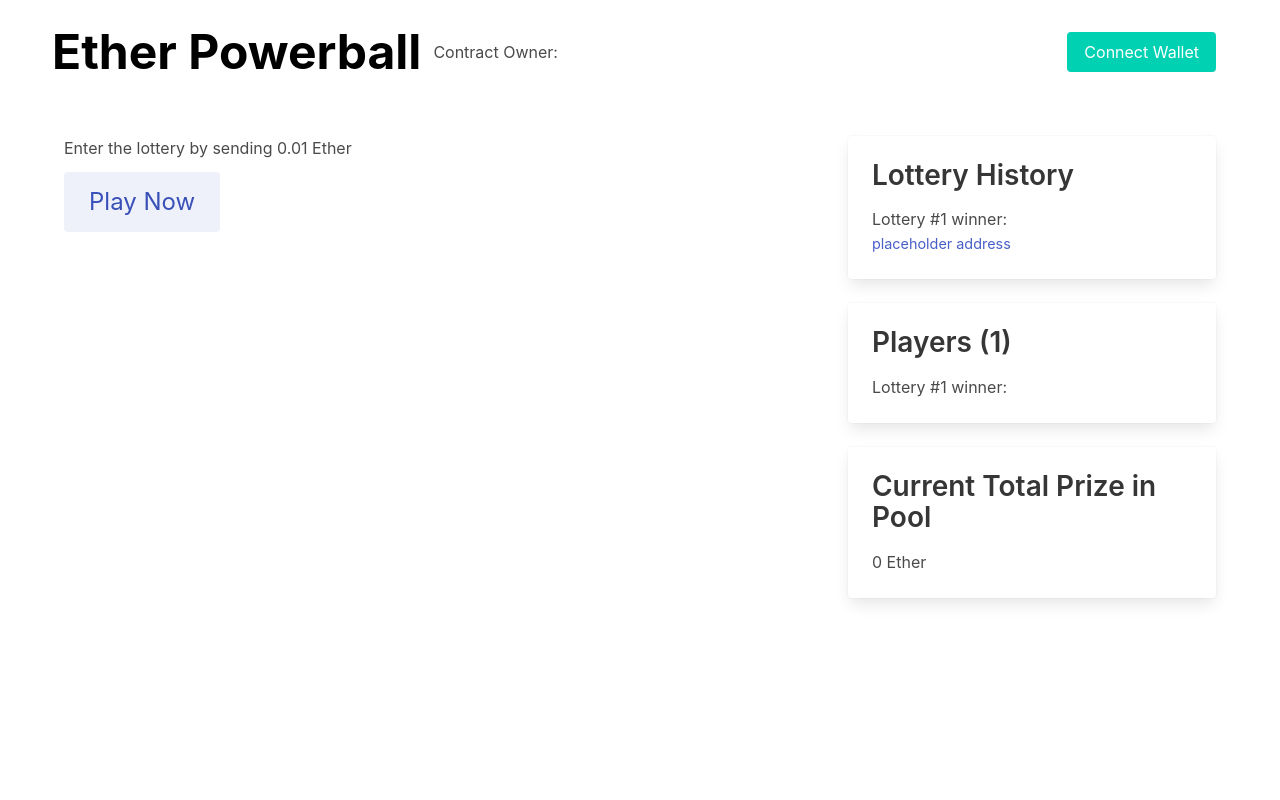
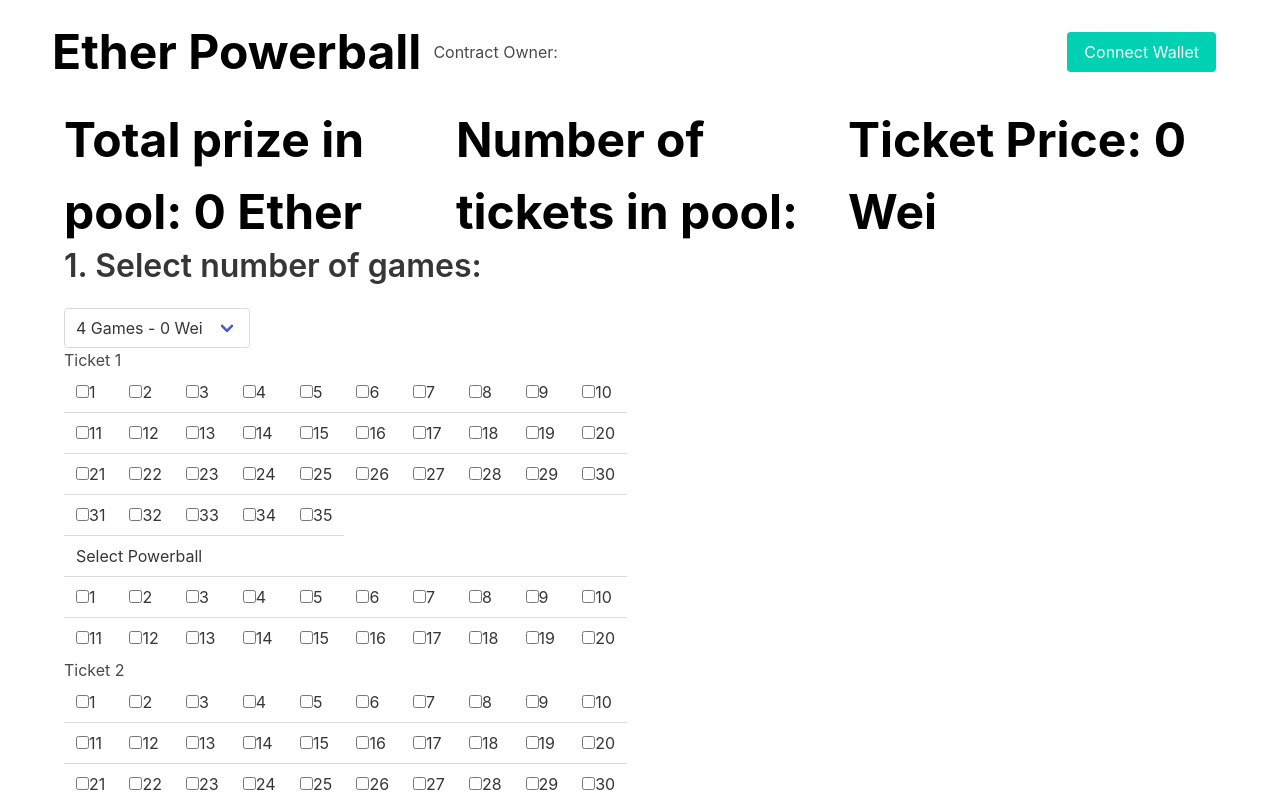
Before and after one commit to P4Peemo/PowerballApp, a Next.js app: page / in a window 1280 px wide. Shown: the top 800 px of the page. Built offline with nearby package versions, Linux system fonts and the light colour scheme.

Commit message:
Complete ticket selection UI

```diff
--- a/pages/_app.js
+++ /dev/null
@@ -1,7 +0,0 @@
-import '../styles/globals.css'
-
-function MyApp({ Component, pageProps }) {
-  return <Component {...pageProps} />
-}
-
-export default MyApp
--- a/pages/index.js
+++ b/pages/index.js
@@ -11,6 +11,7 @@ const Home = () => {
   const [localContract, setLocalContract] = useState()
 
   const [contractOwner, setContractOwner] = useState()
+  const [ticketPrice, setTicketPrice] = useState(0) // stored in terms of ether
   const [totalPot, setTotalPot] = useState(0)
   const [lotteryHistory, setLotteryHistory] = useState([])
   const [lotteryId, setLotteryId] = useState(0)
@@ -18,6 +19,25 @@ const Home = () => {
 
   const [isOwner, setIsOwner] = useState(false)
   //const [myTickets, setMyTickets] = useState()
+
+  // current round of draw related
+  const [numOfTickets, setNumOfTickets] = useState(4)
+  const initialiseTickets = () => {
+    let tickets = []
+    const defaultTicket = () => {
+      return {
+        balls: new Array(7).fill(0),
+        powerball: 0
+      }
+    }
+
+    [...Array(numOfTickets).keys()].forEach(i => {
+      tickets.push(defaultTicket())
+    })
+    return tickets
+  }
+
+  const [ticketsToPlace, setTicketsToPlace] = useState(initialiseTickets())
 
   // Check if wallet is connect upon loading (once only)
   useEffect(() => {
@@ -34,8 +54,11 @@ const Home = () => {
 
   const updateContractInfo = async () => {
     const contractOwner = (await localContract.methods.manager().call()).toLowerCase()
+    const ticketPrice = await localContract.methods.ticketPrice().call()
     setContractOwner(contractOwner)
     setIsOwner(address == contractOwner)
+    setTicketPrice(parseInt(ticketPrice))
+    // setTicketPrice(parseFloat(web3.utils.fromWei(`${ticketPrice}`, 'ether')))
   }
 
   const updateLotteryInfo = async () => {
@@ -68,17 +91,28 @@ const Home = () => {
   }*/
 
   const placeBetHandler = async () => {
-    const betsToPlace = [[1,3,5,7,9,11,13,2]]
+    const sanitisedTickets = ticketsToPlace.map(ticket => {
+      ticket.balls = ticket.balls.sort((a, b) => a - b)
+      return [
+        ...ticket.balls,
+        ticket.powerball
+      ]
+    })
+
+    console.log(sanitisedTickets)
+    console.log(numOfTickets, ticketPrice, numOfTickets * ticketPrice)
     try {
-      await localContract.methods.play(betsToPlace).send({
+      await localContract.methods.play(sanitisedTickets).send({
         from: address,
-        value: web3.utils.toWei('0.000001', 'ether'),
-        gas: 300000,
+        value: numOfTickets * ticketPrice,
+        // value: web3.utils.toWei(`${numOfTickets * ticketPrice}`, 'ether'),
+        gas: 1000000,
         gasPrice: null
       })
 
       updateLotteryInfo()
     } catch (err) {
+      console.log('error here')
       setError(err)
     }
   }
@@ -151,6 +185,100 @@ const Home = () => {
     }
   }
 
+  const changeNumOfTicketsHandler = e => {
+    setNumOfTickets(parseInt(e.target.value))
+  }
+
+  const selectNumberHandler = (e, ticketId, isPbRow) => {
+    let ticket = ticketsToPlace[ticketId]
+    const selectNumber = (value, ticket, isPbRow) => {
+      if (isPbRow) {
+        ticket.powerball = value
+      } else {
+        let balls = ticket.balls
+        balls[balls.findIndex(ball => ball == 0)] = value
+      }
+
+      return ticket
+    }
+
+    const unselectNumber = (value, ticket, isPbRow) => {
+      if (isPbRow) {
+        ticket.powerball = 0
+      } else {
+        let balls = ticket.balls
+        balls[balls.findIndex(ball => ball == value)] = 0
+      }
+      return ticket
+    }
+    const isChecked = e.target.checked
+    const targetValue = parseInt(e.target.value)
+    if (isChecked) {
+      ticket = selectNumber(targetValue, ticket, isPbRow)
+    } else {
+      ticket = unselectNumber(targetValue, ticket, isPbRow)
+    }
+    let modifiedTickets = ticketsToPlace.slice(0, ticketId)
+    modifiedTickets.push(ticket)
+    modifiedTickets = modifiedTickets.concat(ticketsToPlace.slice(ticketId+1, numOfTickets))
+    console.log(modifiedTickets)
+    setTicketsToPlace(modifiedTickets)
+  }
+
+  const checkDisabled = (ticketId, value, isPbRow) => {
+    const ticket = ticketsToPlace[ticketId]
+    if (isPbRow) {
+      return ticket.powerball != value &&
+      ticket.powerball != 0
+    } else {
+      return !ticket.balls.includes(value) &&
+      (ticket.balls.findIndex(elem => elem == 0) == -1)
+    }
+  }
+
+  const numberTableRowHTML = (idArray, ticketId, isPbRow) => (
+    <tr>
+      {
+        idArray.map(i => (
+          <td key={`ticket-${ticketId}${isPbRow ? '-pb' : ''}-${i}`}>
+            <input type="checkbox" id={`ticket-${ticketId}${isPbRow ? '-pb' : ''}-${i}`}
+              value={`${i}`} onChange={e => selectNumberHandler(e, ticketId, isPbRow)}
+              disabled={checkDisabled(ticketId, i, isPbRow)}/>
+            <label htmlFor={`ticket-${ticketId}${isPbRow ? '-pb' : ''}-${i}`}>{i}</label>
+          </td>
+        ))
+      }
+    </tr>
+  )
+
+  const selectNumbersHTML = _ => (
+    [...Array(numOfTickets).keys()].map(ticketId => {
+      return (
+        <div className="gameRowContainer" key={`Ticket ${ticketId + 1}`}>
+          <span>Ticket {ticketId + 1}</span>
+          <div className="gameRowCells">
+            <div className="gameRowCell"></div>
+          </div>
+          <div className="numberPicker">
+            <table className="table">
+              <tbody>
+                { numberTableRowHTML(Array.from({length: 10},(v,k)=>k+1), ticketId, false) }
+                { numberTableRowHTML(Array.from({length: 10},(v,k)=>k+11), ticketId, false) }
+                { numberTableRowHTML(Array.from({length: 10},(v,k)=>k+21), ticketId, false) }
+                { numberTableRowHTML(Array.from({length: 5},(v,k)=>k+31), ticketId, false) }
+                <tr className="sectionRow">
+                  <td colSpan="10">Select Powerball</td>
+                </tr>
+                { numberTableRowHTML(Array.from({length: 10},(v,k)=>k+1), ticketId, true) }
+                { numberTableRowHTML(Array.from({length: 10},(v,k)=>k+11), ticketId, true) }
+              </tbody>
+            </table>
+          </div>
+        </div>
+      )
+    })
+  )
+
   return (
     <div>
       <Head>
@@ -189,6 +317,40 @@ const Home = () => {
           </div>
         </nav>
         <div className="container">
+          <div className="columns">
+            <div className="column">
+              <h1>Total prize in pool: {totalPot} Ether</h1>
+            </div>
+            <div className="column">
+              <h1>Number of tickets in pool: </h1>
+            </div>
+            <div className="column">
+              <h1>Ticket Price: {ticketPrice} Wei</h1>
+            </div>
+          </div>
+        </div>
+        <div className="container playForm">
+            <section className="chooseQuantity">
+              <div className="title">
+                <div>1. Select number of games:</div>
+              </div>
+              <div className="select">
+                <select onChange={changeNumOfTicketsHandler}>
+                  <option value="4">4 Games - {4 * ticketPrice} Wei</option>
+                  <option value="5">5 Games - {5 * ticketPrice} Wei</option>
+                  <option value="6">6 Games - {6 * ticketPrice} Wei</option>
+                  <option value="7">7 Games - {7 * ticketPrice} Wei</option>
+                  <option value="8">8 Games - {8 * ticketPrice} Wei</option>
+                  <option value="9">9 Games - {9 * ticketPrice} Wei</option>
+                  <option value="10">10 Games - {10 * ticketPrice} Wei</option>
+                </select>
+              </div>
+            </section>
+            <section className="selectTickets">
+              {selectNumbersHTML()}
+            </section>
+        </div>
+        <div className="container">
           <section className="mt-5 ">
             <div className="columns">
               <div className="column is-two-thirds">
@@ -212,7 +374,7 @@ const Home = () => {
                   </div>
                 </section>
               </div>
-              <div className={`${styles.lotteryinfo} column is-one-third`}>
+              <div className={`${styles.lotteryInfo} column is-one-third`}>
                 <section className="mt-5">
                   <div className="card">
                     <div className="card-content">
--- a/styles/Home.module.css
+++ b/styles/Home.module.css
@@ -8,7 +8,7 @@
   color: black;
 }
 
-.lotteryinfo a {
+.lotteryInfo a {
   font-size: 0.9em;
 }
 
```
